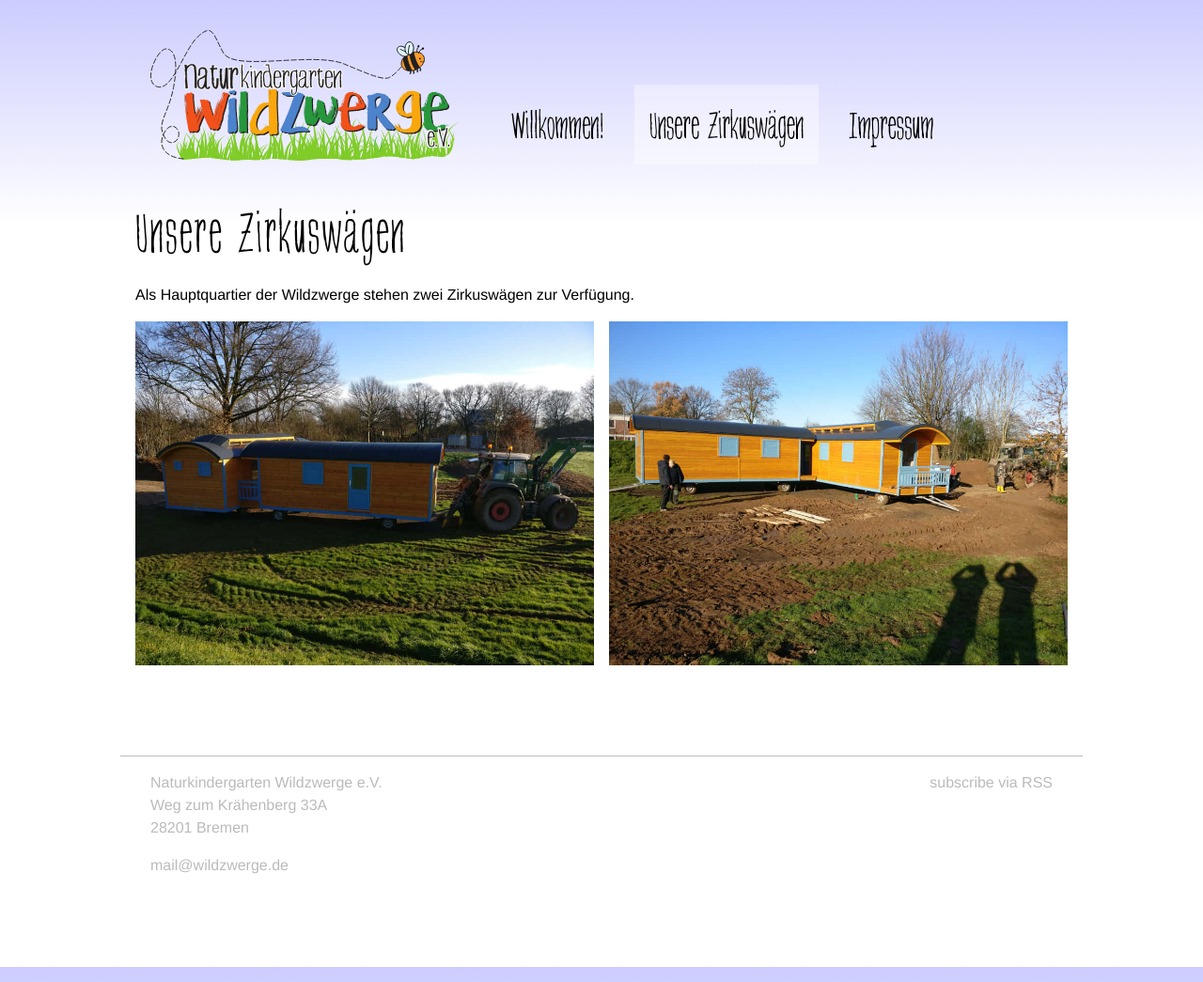
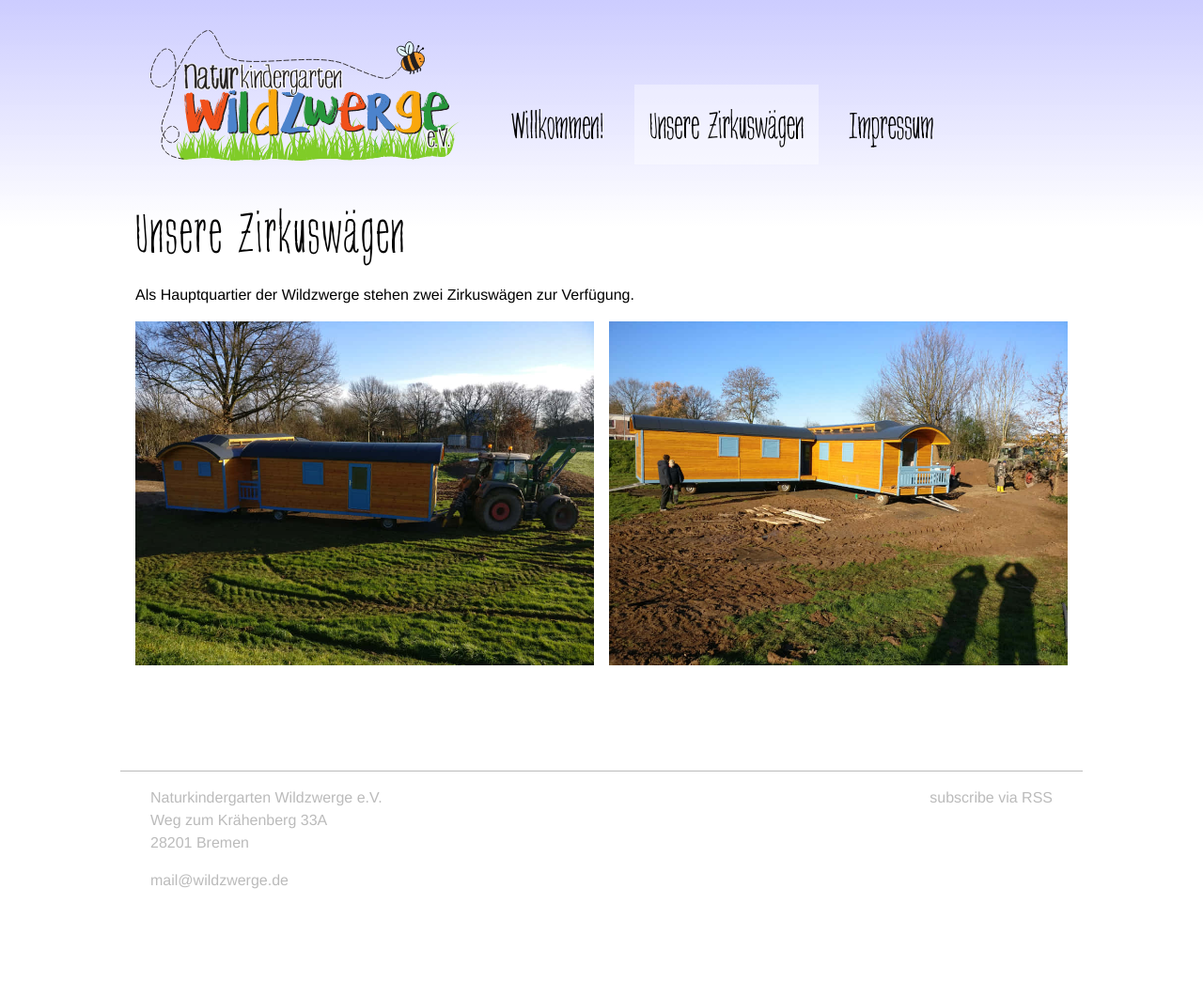
Before and after one commit to nning/wildzwerge, a Jekyll site: the page built from location.md, in a window 1280 px wide. Shown: the whole page at 94% size. Built offline with Jekyll 4.4.1, drawn with Linux system fonts in a browser that asks for light colours.

Commit message:
Transform gallery to markdown

```diff
--- a/location.md
+++ b/location.md
@@ -7,7 +7,6 @@
 
 Als Hauptquartier der Wildzwerge stehen zwei Zirkuswägen zur Verfügung.
 
-<div class="gallery">
-  <img alt="Zirkuswägen 1" src="/assets/images/zirkuswaegen1.jpg">
-  <img alt="Zirkuswägen 2" src="/assets/images/zirkuswaegen2.jpg">
-</div>
+{:.gallery}
+![Zirkuswägen 1](/assets/images/zirkuswaegen1.jpg)
+![Zirkuswägen 2](/assets/images/zirkuswaegen2.jpg)
```
